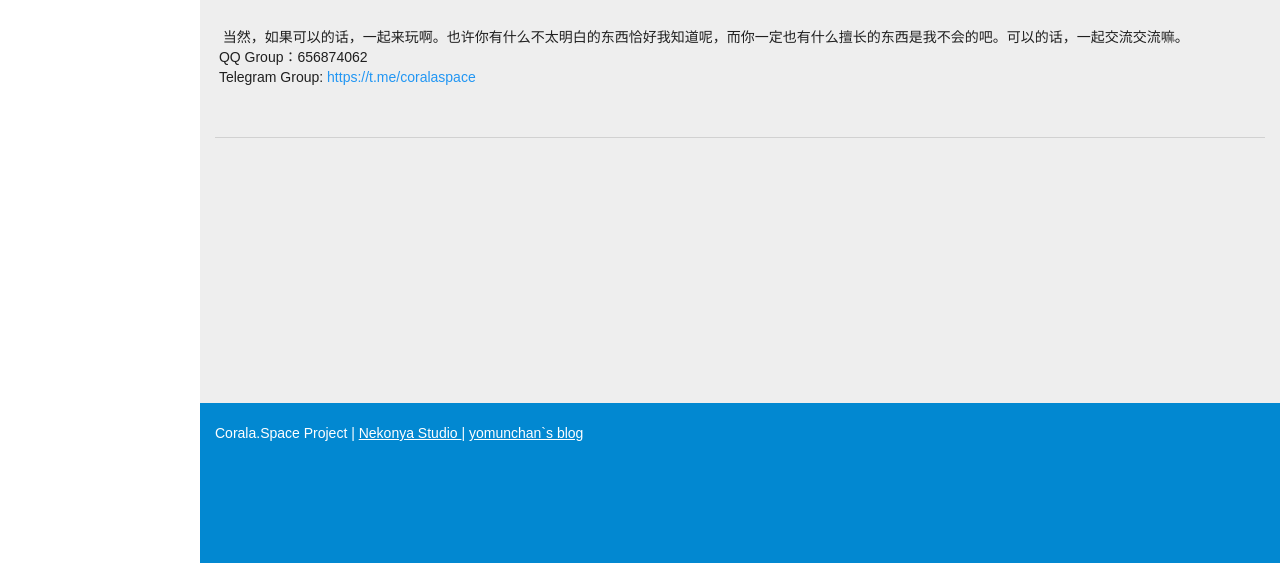
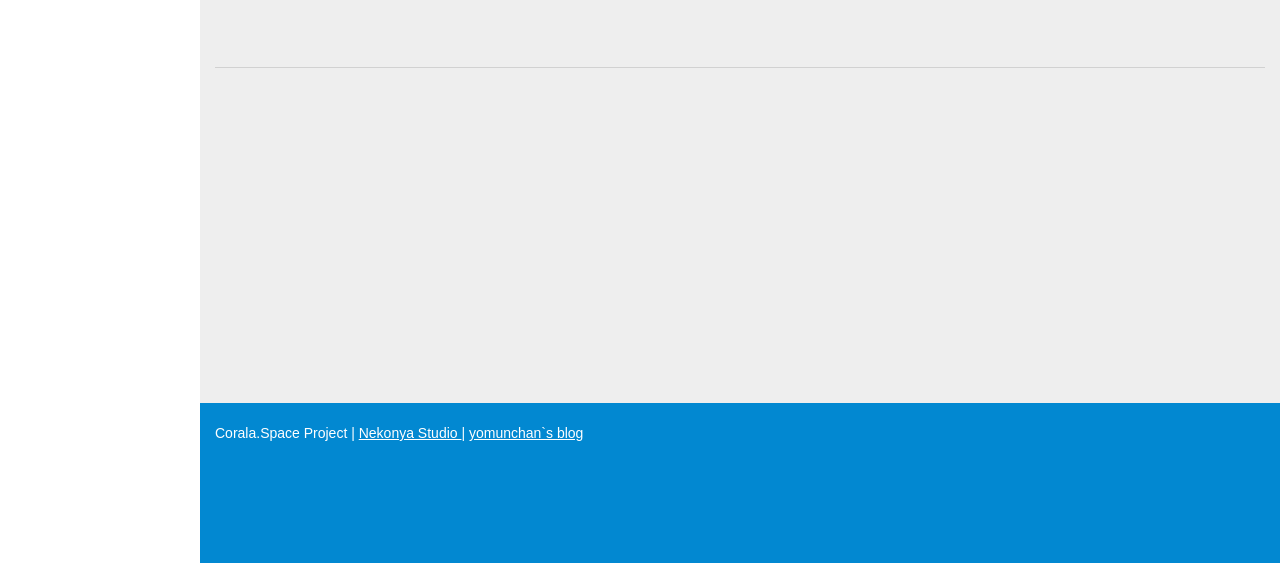
Before and after one commit to yomunsam/corala.space, a plain HTML site: page index.html in a window 1280 px wide. Shown: the part 237-800 px from the top of the page. Drawn offline with Linux system fonts and the light colour scheme.

Commit message:
Update index.html

```diff
--- a/index.html
+++ b/index.html
@@ -67,10 +67,7 @@
             Corala.Space 是为了玩而诞生的东西，所以，Corala.Space计划 产出的或有用或没用的东西，也多多少少会带有一些沙雕的气质。
         </p>
         <br>
-        <p>
-            &nbsp;&nbsp;当然，如果可以的话，一起来玩啊。也许你有什么不太明白的东西恰好我知道呢，而你一定也有什么擅长的东西是我不会的吧。可以的话，一起交流交流嘛。<br>
-            &nbsp;QQ Group：656874062<br>&nbsp;Telegram Group: <a href="https://t.me/coralaspace">https://t.me/coralaspace</a>
-        </p>
+
         <br><hr>
       </div>
     </div>
```
